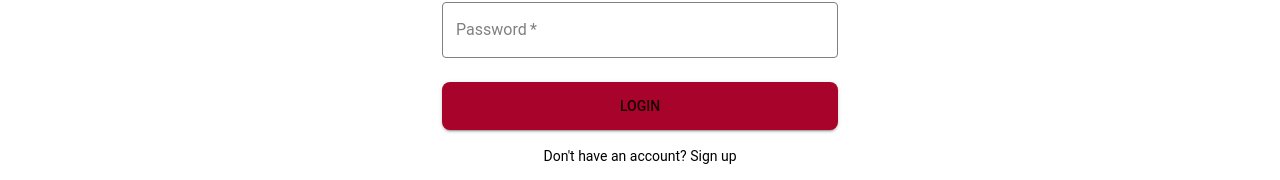
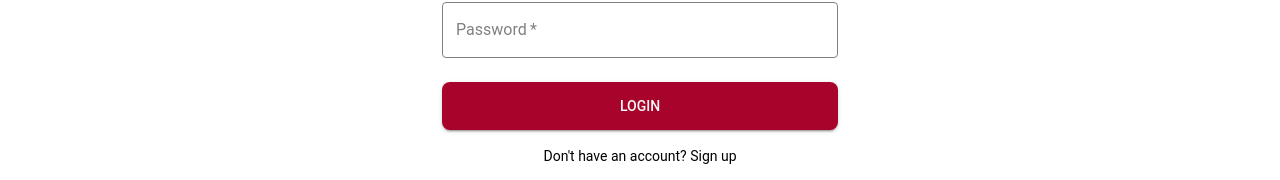
Before and after one commit to VladaBessikalo/VinylDreams, a React (Vite) app: page /login in a window 1280 px wide. Shown: the part 304-484 px from the top of the page. Built offline with nearby package versions, Linux system fonts and the light colour scheme; no server answers; the HTML template or start-up script is replaced by a standard one.

Commit message:
style: auth form button color

```diff
--- a/src/components/AuthForm.jsx
+++ b/src/components/AuthForm.jsx
@@ -66,7 +66,7 @@ const AuthForm = ({ onSubmit, heading, linkText, linkPath, errorMessage }) => {
                             type="submit"
                             variant="contained"
                             fullWidth
-                            sx={{ marginTop: 2 }}
+                            sx={{ marginTop: 2, color: "primary.main" }}
                         >
                             {heading}
                         </AppButton>
```
